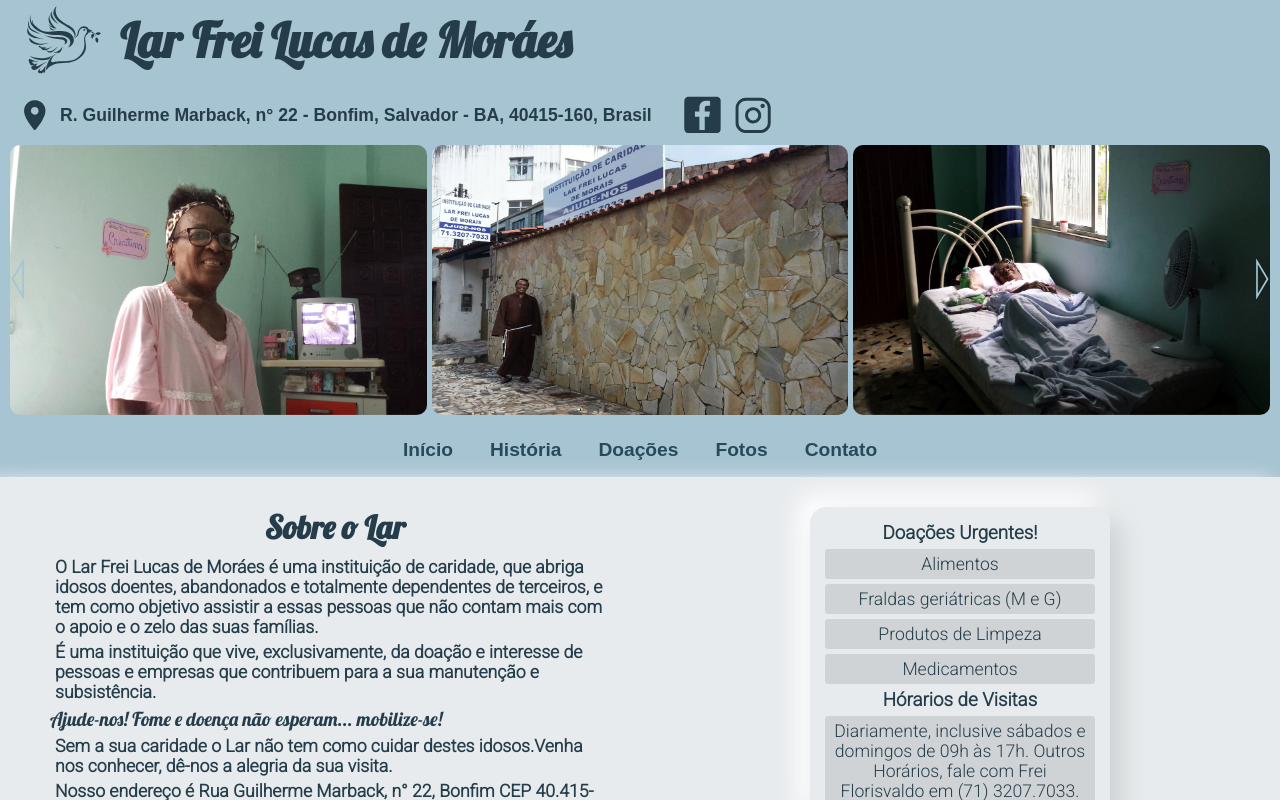
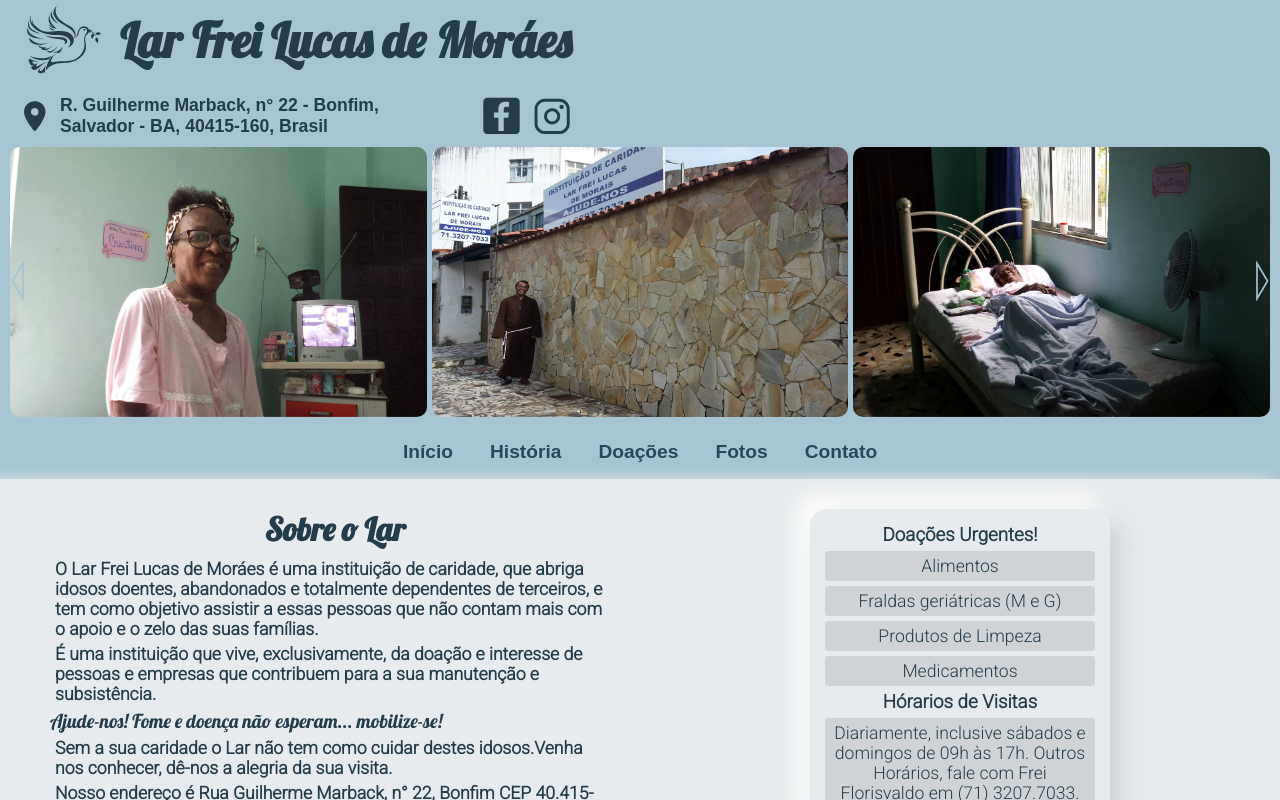
Before and after one commit to ygorth/larfreilucasdemoraes, a React (Vite) app: page / in a window 1280 px wide. Shown: the top 800 px of the page. Built offline with nearby package versions, Linux system fonts and the light colour scheme.

Commit message:
att responsivo

```diff
--- a/src/components/Banner.jsx
+++ b/src/components/Banner.jsx
@@ -84,10 +84,18 @@ const BannerP = styled.main`
     z-index: 10;
     place-items: center;
   }
-  @media (max-width: 1200px) {
+  @media (max-width: 1500px) {
+
+    a{
+      max-width: 40ch;
+    }
+  }
+  @media (max-width: 1250px) {
     h1 {
+      font-size: 2.5rem;
       padding: 10px 10px 10px 100px;
     }
+
   }
 
   @media (max-width: 800px) {
```
